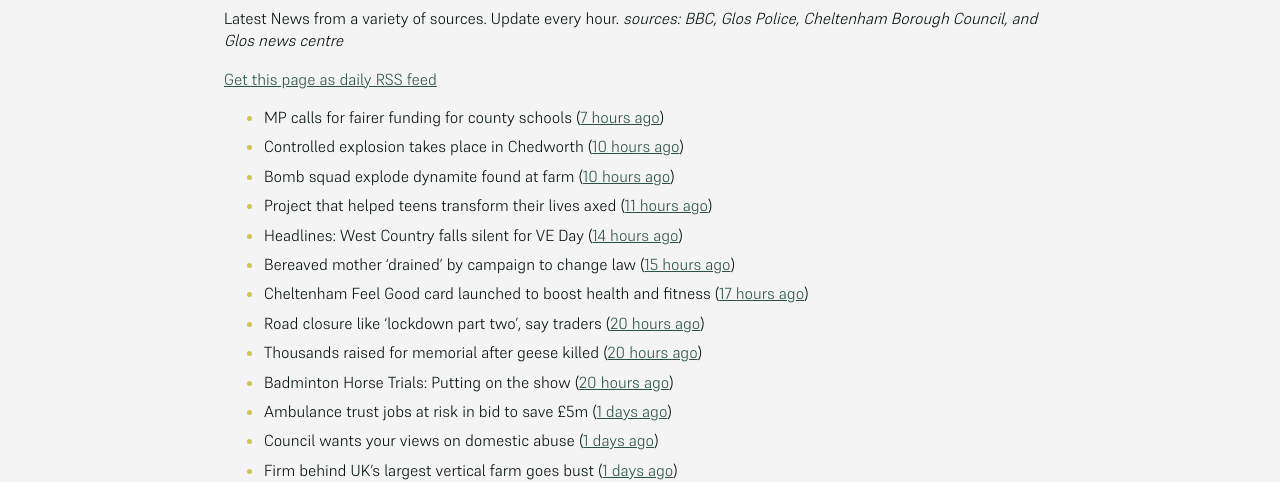
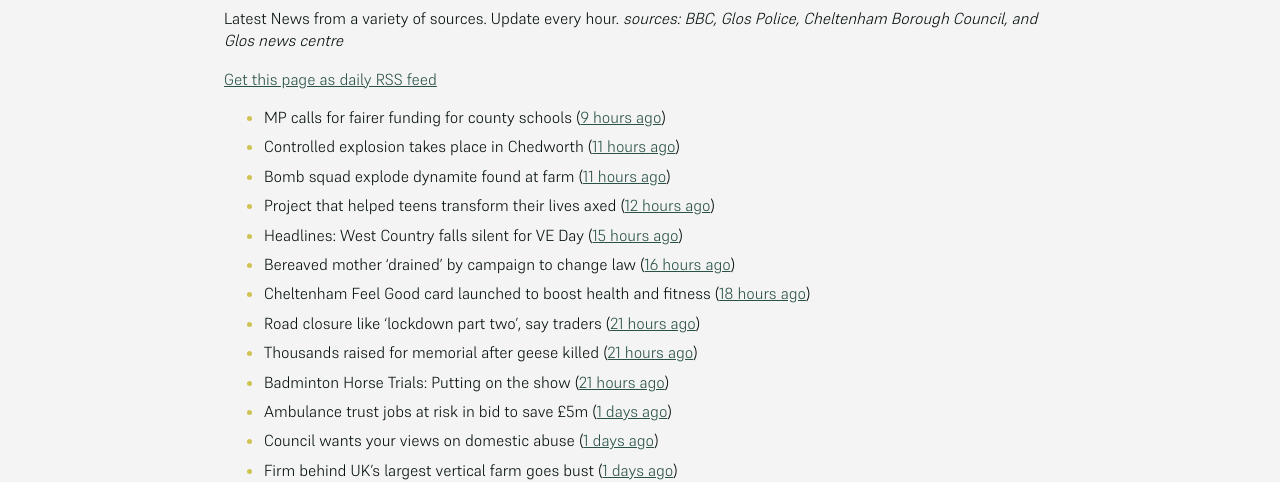
Before and after one commit to mat-0/cheltenham-open-data, a Jekyll site: the page built from _pages/news.md, in a window 1280 px wide. Shown: the part 266-748 px from the top of the page. Built offline with Jekyll 4.4.1, drawn with Linux system fonts in a browser that asks for light colours.

Commit message:
Updated 2025-05-09 02:26:24

```diff
--- a/_pages/news.md
+++ b/_pages/news.md
@@ -12,16 +12,16 @@ _sources: BBC, Glos Police, Cheltenham Borough Council, and Glos news centre_
 [Get this page as daily RSS feed](/daily.rss)
 
 <!-- news_marker starts -->
-- MP calls for fairer funding for county schools ([7 hours ago](https://www.bbc.com/news/articles/c14kz050y3ro))
-- Controlled explosion takes place in Chedworth ([10 hours ago](https://gloucesternewscentre.co.uk/controlled-explosion-takes-place-in-chedworth/))
-- Bomb squad explode dynamite found at farm ([10 hours ago](https://www.bbc.com/news/articles/c0k34gzdmxko))
-- Project that helped teens transform their lives axed ([11 hours ago](https://www.bbc.com/news/articles/ckg1gmmn82zo))
-- Headlines: West Country falls silent for VE Day ([14 hours ago](https://www.bbc.com/news/articles/c3083nv58z7o))
-- Bereaved mother 'drained' by campaign to change law ([15 hours ago](https://www.bbc.com/news/articles/c99p985r1xgo))
-- Cheltenham Feel Good card launched to boost health and fitness ([17 hours ago](https://www.cheltenham.gov.uk/news/article/3007/cheltenham_feel_good_card_launched_to_boost_health_and_fitness))
-- Road closure like 'lockdown part two', say traders ([20 hours ago](https://www.bbc.com/news/articles/c3r8r3yrjgjo))
-- Thousands raised for memorial after geese killed ([20 hours ago](https://www.bbc.com/news/articles/cn80d0k231yo))
-- Badminton Horse Trials: Putting on the show ([20 hours ago](https://www.bbc.com/news/articles/c1lm3e424dqo))
+- MP calls for fairer funding for county schools ([9 hours ago](https://www.bbc.com/news/articles/c14kz050y3ro))
+- Controlled explosion takes place in Chedworth ([11 hours ago](https://gloucesternewscentre.co.uk/controlled-explosion-takes-place-in-chedworth/))
+- Bomb squad explode dynamite found at farm ([11 hours ago](https://www.bbc.com/news/articles/c0k34gzdmxko))
+- Project that helped teens transform their lives axed ([12 hours ago](https://www.bbc.com/news/articles/ckg1gmmn82zo))
+- Headlines: West Country falls silent for VE Day ([15 hours ago](https://www.bbc.com/news/articles/c3083nv58z7o))
+- Bereaved mother 'drained' by campaign to change law ([16 hours ago](https://www.bbc.com/news/articles/c99p985r1xgo))
+- Cheltenham Feel Good card launched to boost health and fitness ([18 hours ago](https://www.cheltenham.gov.uk/news/article/3007/cheltenham_feel_good_card_launched_to_boost_health_and_fitness))
+- Road closure like 'lockdown part two', say traders ([21 hours ago](https://www.bbc.com/news/articles/c3r8r3yrjgjo))
+- Thousands raised for memorial after geese killed ([21 hours ago](https://www.bbc.com/news/articles/cn80d0k231yo))
+- Badminton Horse Trials: Putting on the show ([21 hours ago](https://www.bbc.com/news/articles/c1lm3e424dqo))
 - Ambulance trust jobs at risk in bid to save £5m ([1 days ago](https://www.bbc.com/news/articles/c078721k50xo))
 - Council wants your views on domestic abuse ([1 days ago](https://gloucesternewscentre.co.uk/council-wants-your-views-on-domestic-abuse/))
 - Firm behind UK's largest vertical farm goes bust ([1 days ago](https://www.bbc.com/news/articles/c9qwq5245zvo))
```
Also changed, not shown: _data/flood.json (+5 -69 lines), index.md (+5 -5 lines).
